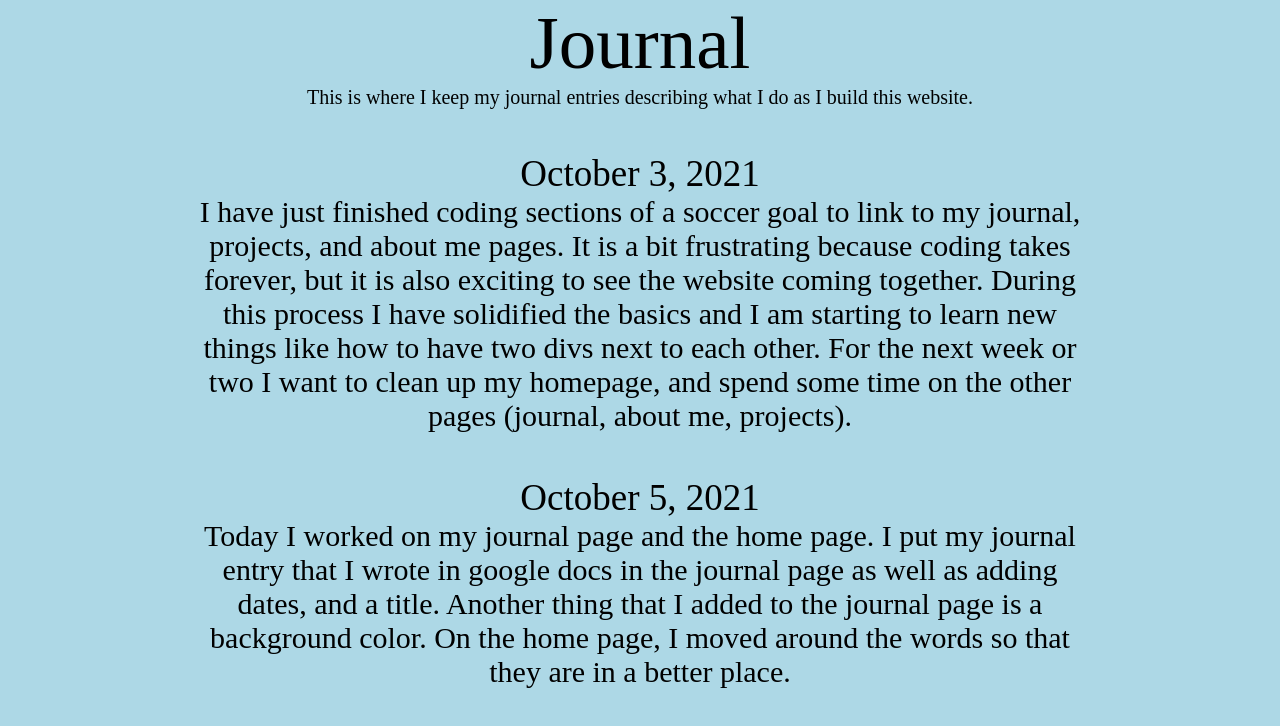
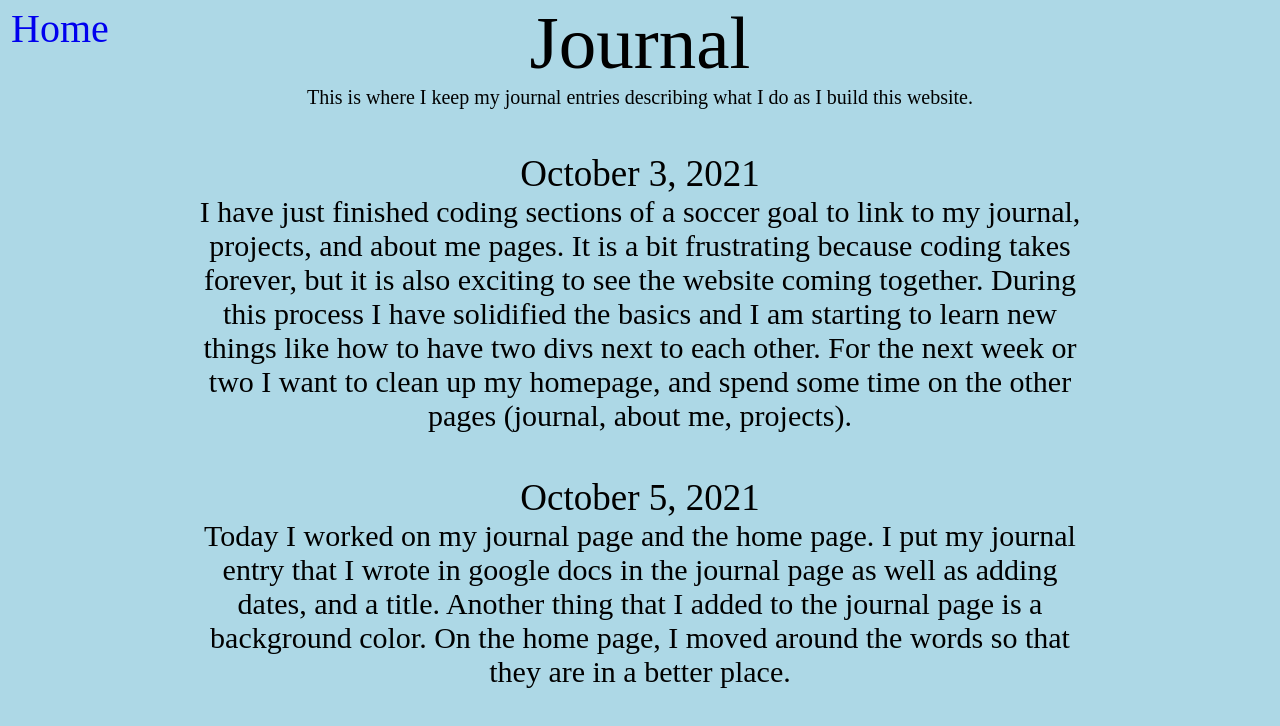
Before and after one commit to c25as1/c25as1.github.io, a plain HTML site: page jounal.html in a window 1280 px wide. Drawn offline with Linux system fonts and the light colour scheme.

Commit message:
pushing changes2

```diff
--- a/jounal.html
+++ b/jounal.html
@@ -11,6 +11,10 @@
 		}
 		#description {
 			font-size: 20px;
+		}
+		#home {
+			font-size: 40px;
+			position: absolute; top: 5px; left: 11px;
 		}
 		#date {
 			font-size: 37px;
@@ -34,18 +38,29 @@
 	<div id="title">
 		Journal
 	</div>
+
 	<div id="description">This is where I keep my journal entries describing what I do as I build this website.</div>
+
+	<a href="index.html">
+		<div id="home">
+			Home
+		</div>
+	</a>
+
 	<div id="date">
 		<br>
 		October 3, 2021
 	</div>
+
 	<div id="entries">
 		I have just finished coding sections of a soccer goal to link to my journal, projects, and about me pages. It is a bit frustrating because coding takes forever, but it is also exciting to see the website coming together. During this process I have solidified the basics and I am starting to learn new things like how to have two divs next to each other. For the next week or two I want to clean up my homepage, and spend some time on the other pages (journal, about me, projects).
 	</div>
+
 	<div id="date">
 		<br>
 		October 5, 2021
 	</div>
+
 	<div id="entries">
 		Today I worked on my journal page and the home page. I put my journal entry that I wrote in google docs in the journal page as well as adding dates, and a title. Another thing that I added to the journal page is a background color. On the home page, I moved around the words so that they are in a better place.
 	</div>
```
